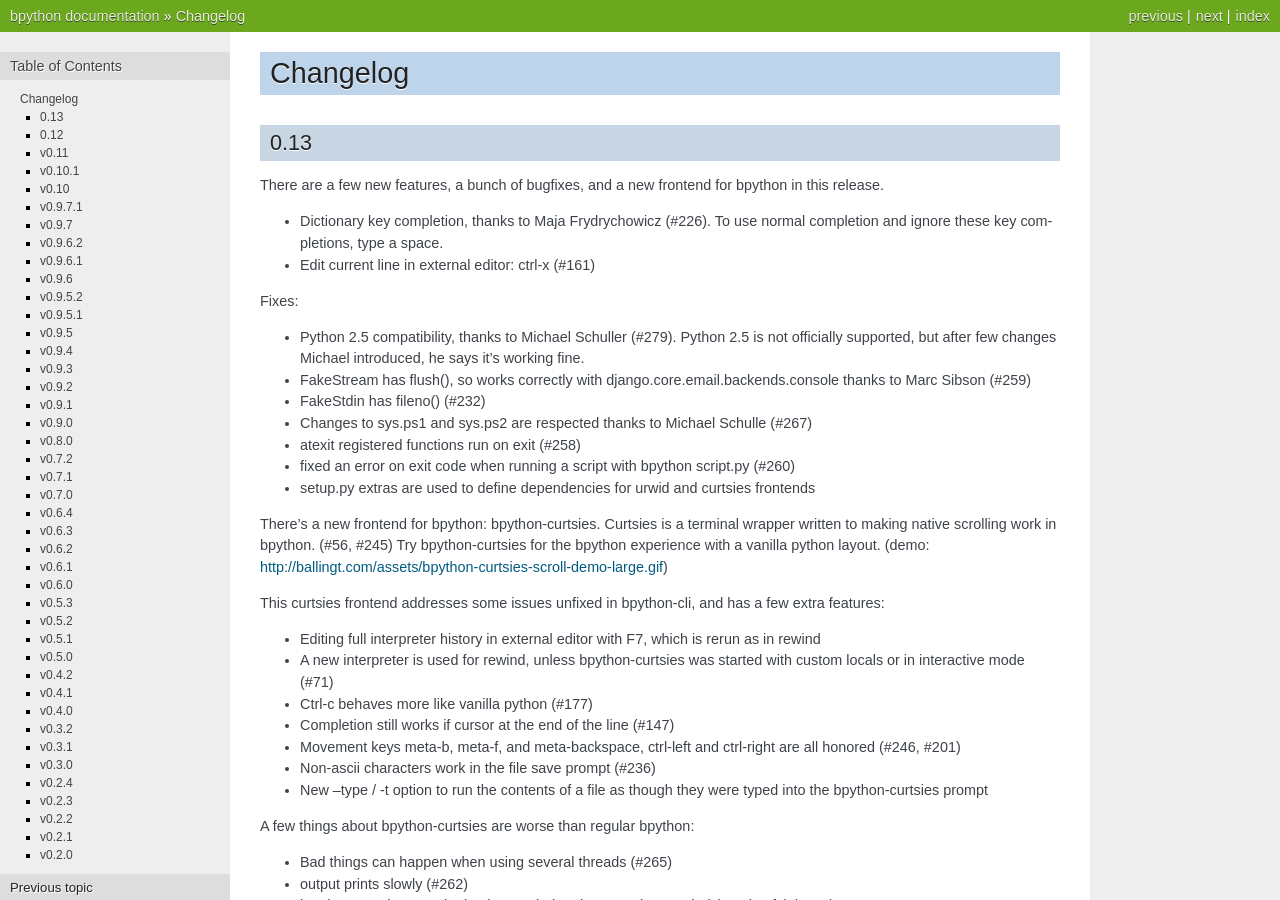
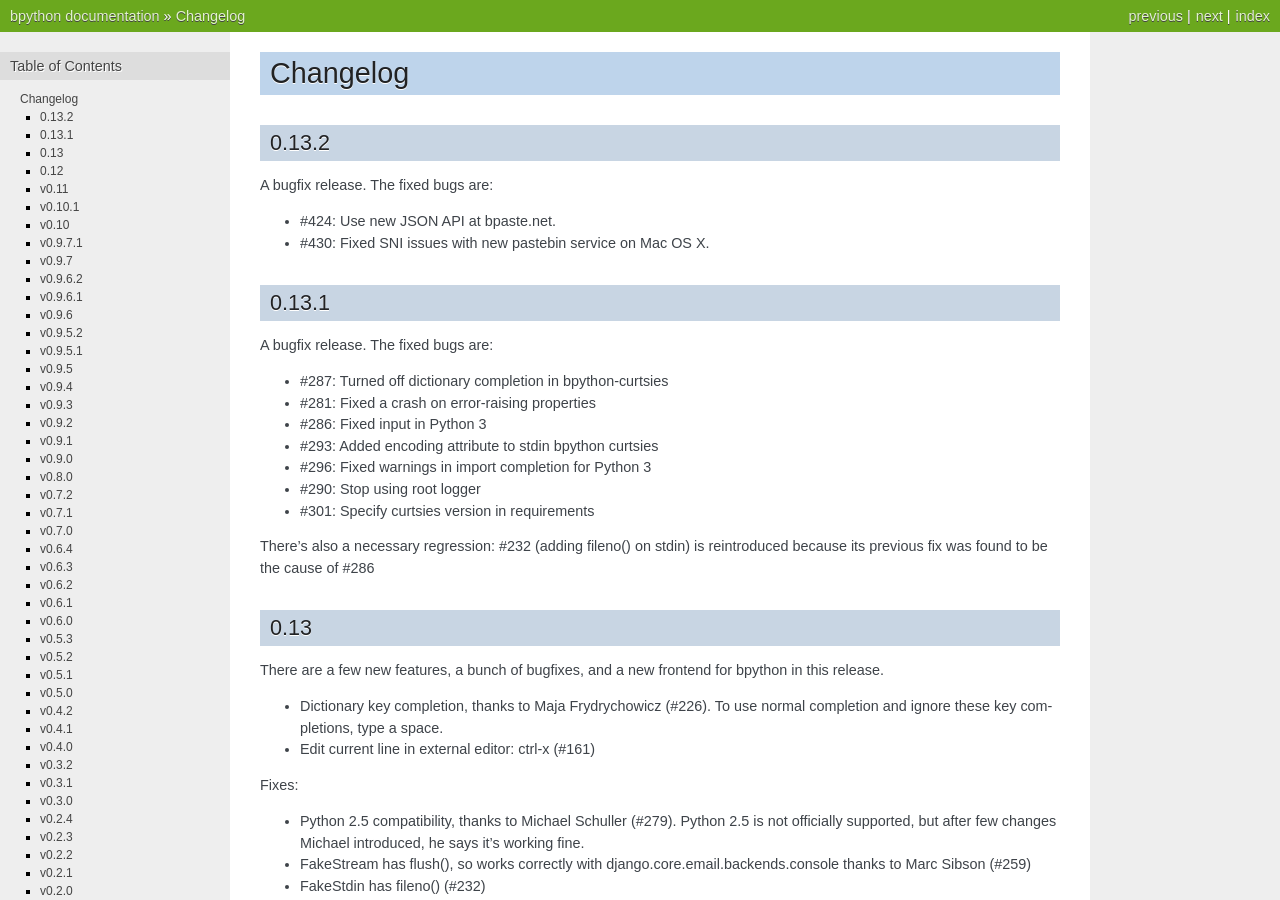
Before and after one commit to bpython/bpython, a Sphinx documentation site: the page built from doc/sphinx/source/changelog.rst, in a window 1280 px wide and 900 px high. Built offline with Sphinx 7.4.7, drawn with Linux system fonts in a browser that asks for light colours; pages that are not in the unit, such as notebooks, are missing from menus.

Commit message:
Add 0.13.2 changelog
Signed-off-by: Sebastian Ramacher <sebastian+dev@ramacher.at>
(cherry picked from commit 27775bf3b995f6fbda746a8c37276bf5e4615905)

Conflicts:
	doc/sphinx/source/changelog.rst

```diff
--- a/doc/sphinx/source/changelog.rst
+++ b/doc/sphinx/source/changelog.rst
@@ -1,5 +1,29 @@
 Changelog
 =========
+
+0.13.2
+------
+
+A bugfix release. The fixed bugs are:
+
+* #424: Use new JSON API at bpaste.net.
+* #430: Fixed SNI issues with new pastebin service on Mac OS X.
+
+0.13.1
+------
+
+A bugfix release. The fixed bugs are:
+
+* #287: Turned off dictionary completion in bpython-curtsies
+* #281: Fixed a crash on error-raising properties
+* #286: Fixed input in Python 3
+* #293: Added encoding attribute to stdin bpython curtsies
+* #296: Fixed warnings in import completion for Python 3
+* #290: Stop using root logger
+* #301: Specify curtsies version in requirements
+
+There's also a necessary regression: #232 (adding fileno() on stdin)
+is reintroduced because its previous fix was found to be the cause of #286
 
 0.13
 ----
```
Also changed, not shown: 1 other file.
